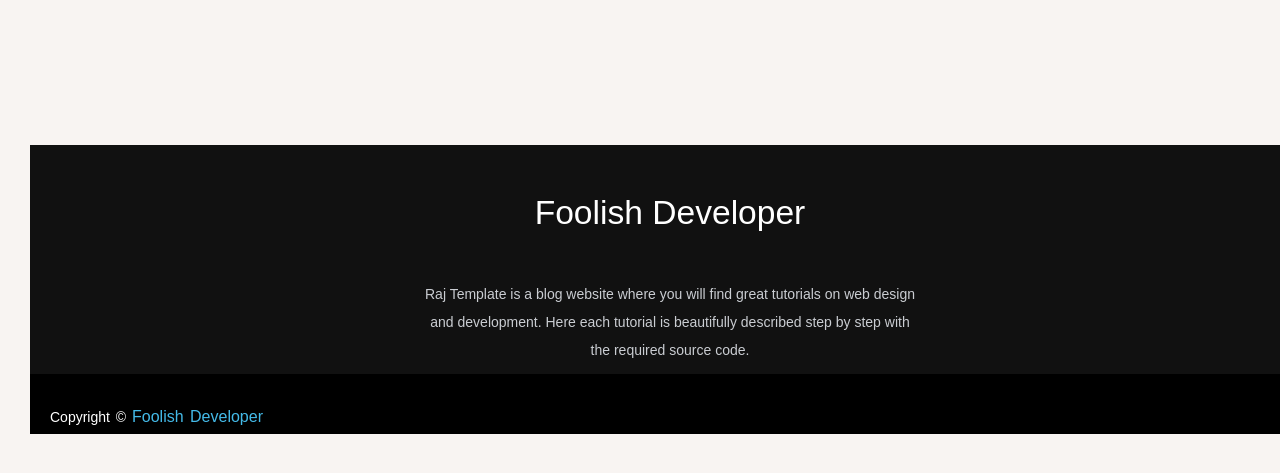
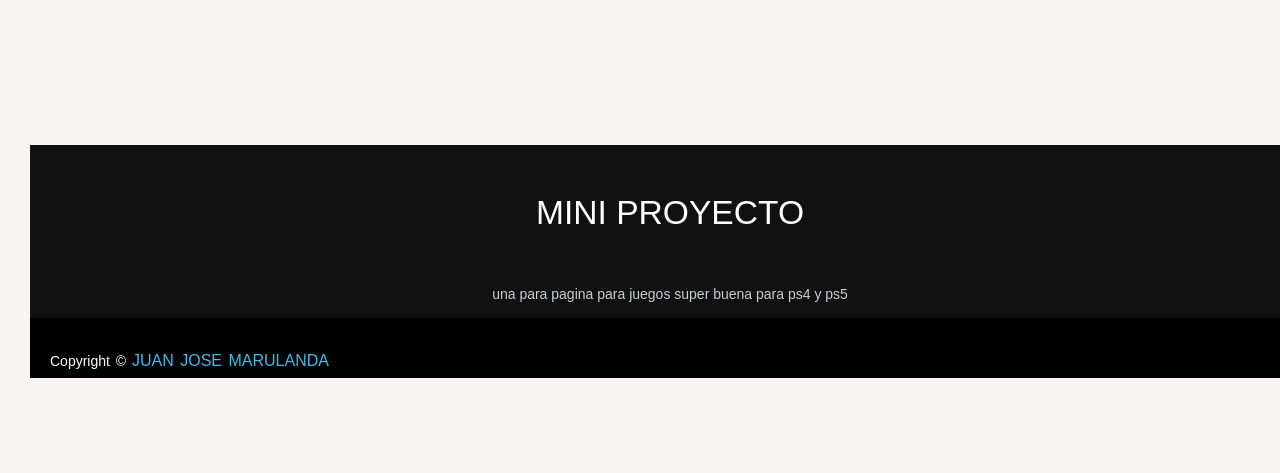
Before and after one commit to jmarulandabotero/MiniproyectopeliculasDH, a Node server app: page / in a window 1280 px wide. Shown: the part 285-758 px from the top of the page. Run offline with Node 20, Linux system fonts and the light colour scheme; data that the repository does not hold is empty; some libraries are stand-ins or nearby versions.

Commit message:
Cambio en el footer

```diff
--- a/src/views/partials/footer.ejs
+++ b/src/views/partials/footer.ejs
@@ -2,11 +2,10 @@
 
 <div>
     <div class="footer-content">
-        <h3>Foolish Developer</h3>
-        <p>Raj Template is a blog website where you will find great tutorials on web design and development. Here each
-            tutorial is beautifully described step by step with the required source code.</p>
+        <h3>MINI PROYECTO</h3>
+        <p>una para pagina para juegos super buena para ps4 y ps5</p>
     </div>
     <div class="footer-bottom">
-        <p>copyright &copy; <a href="#">Foolish Developer</a> </p>
+        <p>copyright &copy; <a href="https://github.com/jmarulandabotero">JUAN JOSE MARULANDA</a> </p>
     </div>
 </div>
```
